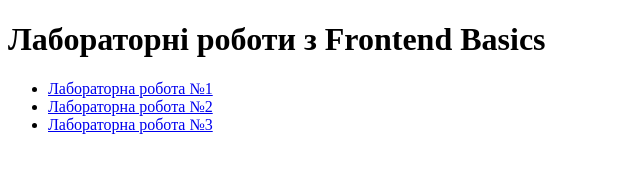
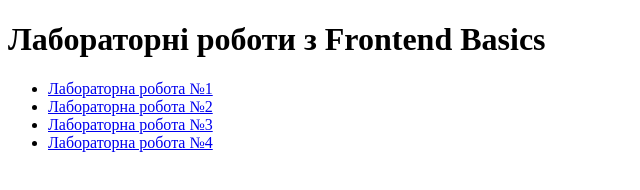
Before and after one commit to 2heist/3-course-fe-basics, a plain HTML site: page index.html in a window 1280 px wide. Shown: the whole page, without its empty margins (0-640 px from the left). Drawn offline with Linux system fonts and the light colour scheme.

Commit message:
Lab 4: publishing to pages

```diff
--- a/index.html
+++ b/index.html
@@ -10,6 +10,7 @@
     <li><a href="./lab1/index.html">Лабораторна робота №1</a></li>
     <li><a href="./lab2/index.html">Лабораторна робота №2</a></li>
     <li><a href="./lab3/index.html">Лабораторна робота №3</a></li>
+    <li><a href="./lab4/index.html">Лабораторна робота №4</a></li>
 
   </ul>
 </body>
```
